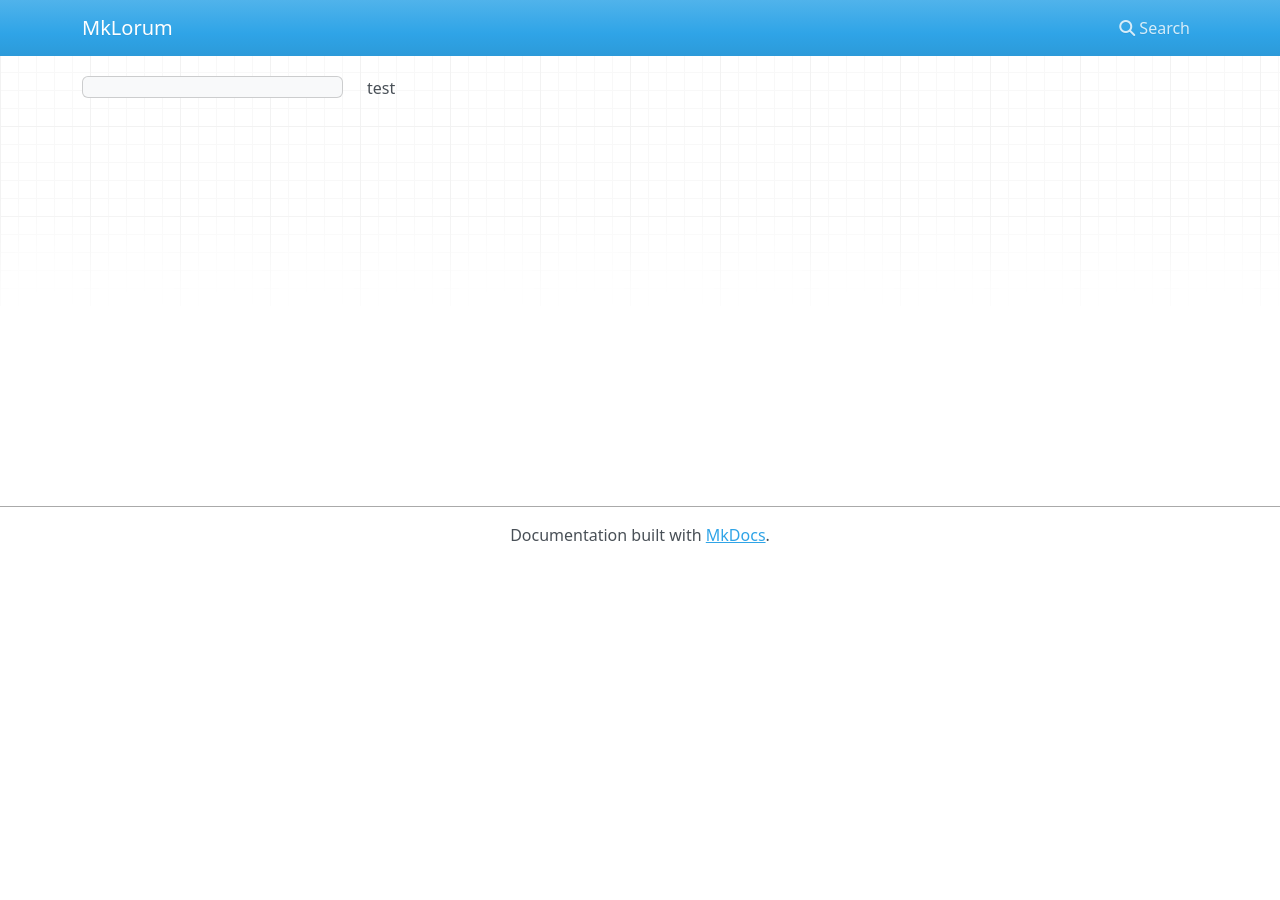
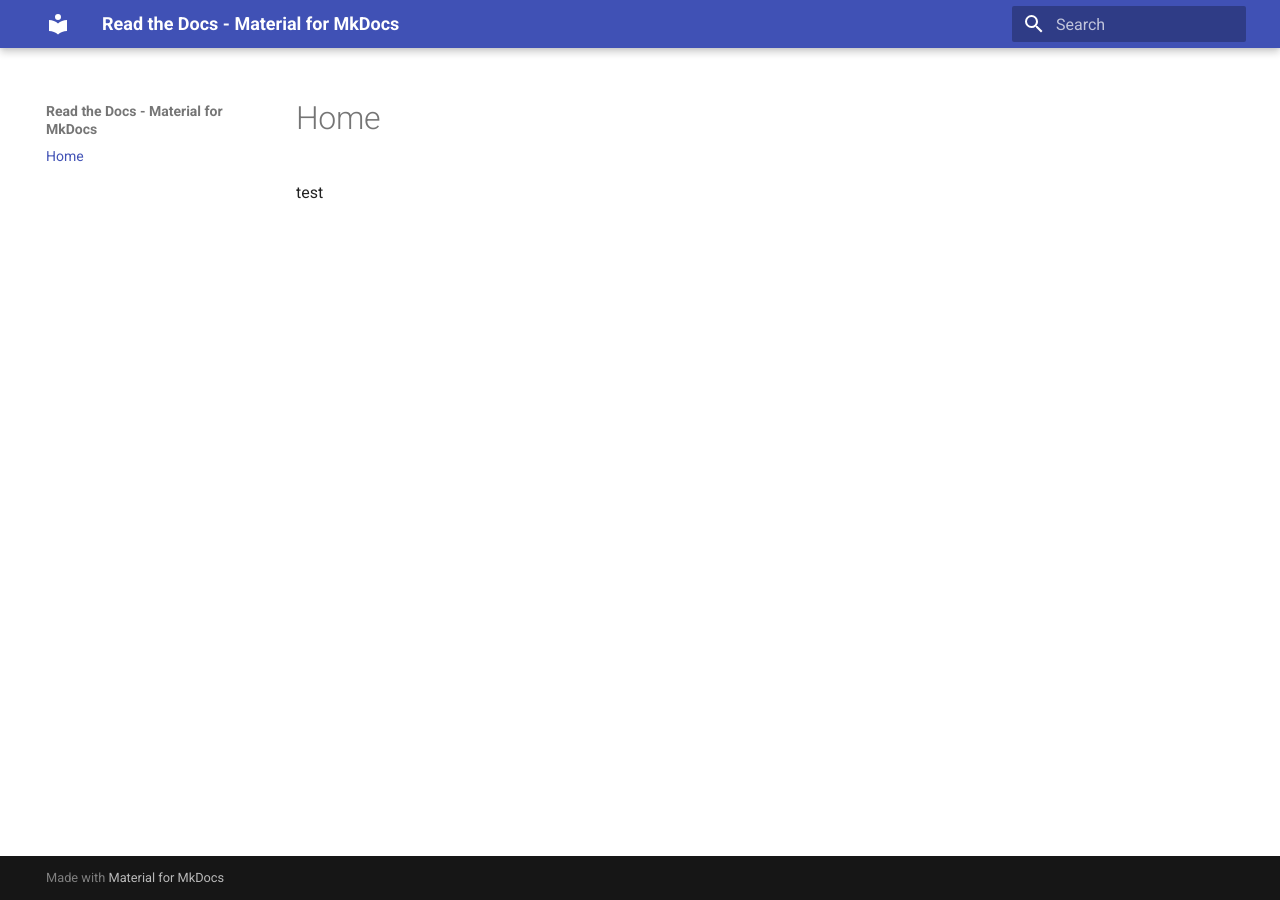
Before and after one commit to ivaniddqd/mkdocs-test, an MkDocs documentation site: the page built from docs/index.md, in a window 1280 px wide. Built offline with MkDocs 1.6.1 and Material for MkDocs 9.7.7, drawn with Linux system fonts in a browser that asks for light colours; nearby versions of some CDN libraries.

Commit message:
Update mkdocs.yml

```diff
--- a/mkdocs.yml
+++ b/mkdocs.yml
@@ -1 +1,3 @@
-site_name: MkLorum
+site_name: Read the Docs - Material for MkDocs
+theme:
+  name: material
```
